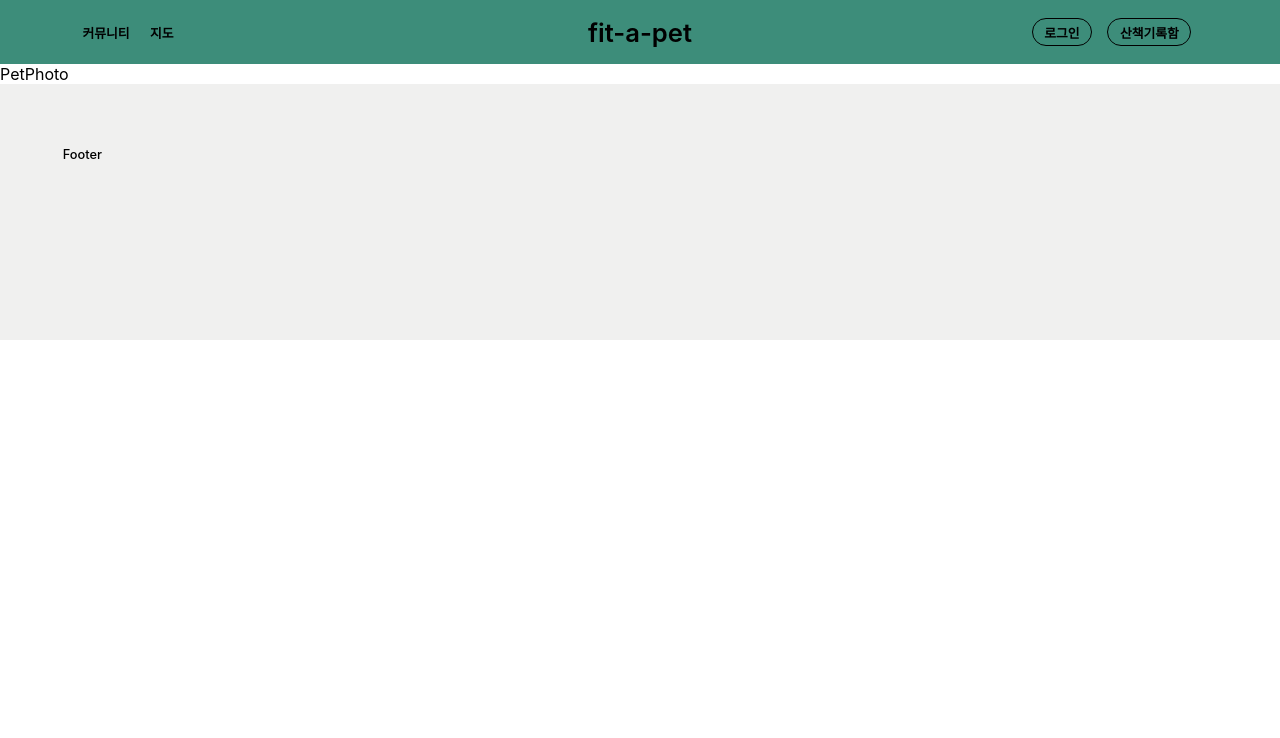
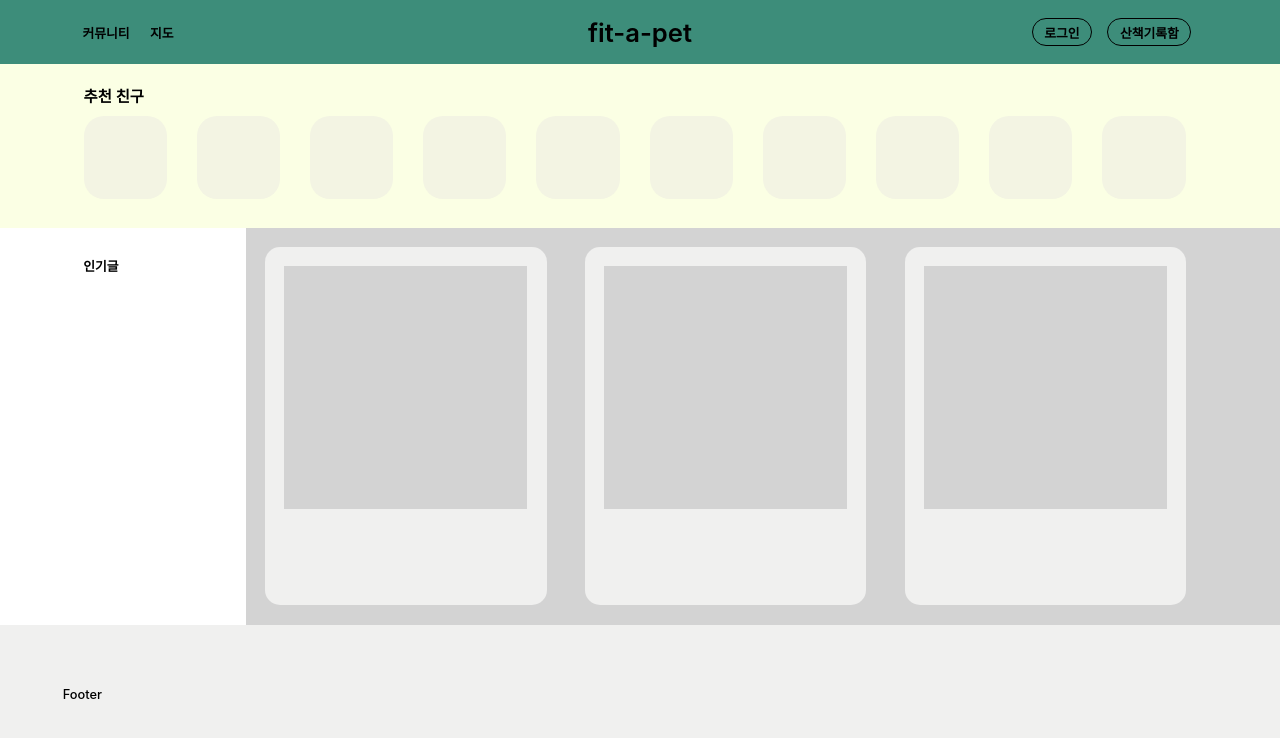
Before and after one commit to umhye1/Fit-a-PetFE, a React (Create React App) app: page /petphoto in a window 1280 px wide. Shown: the top 738 px of the page. Built offline with nearby package versions, Linux system fonts and the light colour scheme.

Commit message:
ui/community - 커뮤니티 수정

```diff
--- /dev/null
+++ b/src/components/Card/Card.jsx
@@ -0,0 +1,49 @@
+import React from 'react'
+import styled from 'styled-components'
+
+const Container = styled.div`
+    width: 100%;
+`;
+
+const CardContainer = styled.div`
+    display: flex;
+    flex-direction: row;
+    width: 72.8vw;
+    justify-content: space-between;
+`;
+
+const CardBox = styled.div`
+    display: flex;
+    flex-direction: column;
+    align-items: center;
+    width : 22vw;
+    height: 28vw;
+    background-color: #F0F0EF;
+    border-radius: 15px;
+    margin: 1.5vw;
+`;
+
+const CardImg = styled.div`
+    width: 19vw;
+    height: 19vw;
+    margin: 1.5vw 1.5vw 0vw 1.5vw;
+    background-color: lightgray;
+`;
+
+export const Card = () => {
+  return (
+    <Container>
+        <CardContainer>
+            <CardBox>
+                <CardImg/>
+            </CardBox>
+            <CardBox>
+                <CardImg/>
+            </CardBox>
+            <CardBox>
+                <CardImg/>
+            </CardBox>
+        </CardContainer>
+    </Container>
+  )
+}
--- a/src/pages/Community/Feed/Feed.jsx
+++ b/src/pages/Community/Feed/Feed.jsx
@@ -27,8 +27,9 @@ const MainContainer = styled.div`
 const CategroyContainer = styled.div`
     display: flex;
     flex-direction: column;
-    width: 15.8vw;
-    padding: 1.5vw 0vw 0vw 4.2vw;
+    width: 13.4vw;
+    padding: 1.5vw 0vw 0vw 5.8vw;
+    flex-shrink: 0;
 `;
 const CategroyP = styled.div`
     display: flex;
@@ -48,16 +49,21 @@ const CategroyP = styled.div`
 const FeedContainer = styled.div`
     display: flex;
     flex-direction: column;
-    width: 100%;
-    padding: 1vw;
-    margin: 0vw 8vw 0vw 0vw;
+    padding: 1.5vw;
+    width: calc(100% - 19.2vw);
+`;
+
+const FeedBoxTitle = styled.div`
+    font-size: 1.2vw;
+    font-weight: 600;
+    padding: 1vw 1vw 1vw 0vw;
 `;
 
 const FeedBox = styled.div`
     display: flex;
     flex-direction: column;
     padding: 0.7vw;
-    margin: 0.3vw;
+    margin: 0.3vw 6.25vw 0.3vw 0vw;
     border: 0.08vw solid #3D8D7A;
 
 `;
@@ -85,6 +91,7 @@ const Feed = () => {
                 <CategroyP>산책로 추천</CategroyP>
             </CategroyContainer>
             <FeedContainer>
+                <FeedBoxTitle>동네 생활 자유 게시판</FeedBoxTitle>
                 <FeedBox>
                     <FeedTitle>안뇽ㅎㅎ</FeedTitle>
                     <FeedP>처음뵙겠습니당ㅋㅋ</FeedP>
--- a/src/pages/Community/PetPhoto/PetPhoto.jsx
+++ b/src/pages/Community/PetPhoto/PetPhoto.jsx
@@ -1,9 +1,69 @@
 import React from 'react'
+import styled from 'styled-components';
 import RecommendWalkMate from '../RecommendWalkMate/RecommendWalkMate';
+import { Card } from '../../../components/Card/Card';
+
+const CommunityContainer = styled.div`
+  display: flex;
+  width: 100%;
+  background-color: #FBFFE4;
+  flex-direction: column;
+
+`;
+
+const MainContainer = styled.div`
+    display: flex;
+    flex-direction: row;
+    background-color: white;
+
+`;
+
+const CategroyContainer = styled.div`
+    display: flex;
+    flex-direction: column;
+    width: 13.4vw;
+    padding: 1.5vw 0vw 0vw 5.8vw;
+    flex-shrink: 0;
+`;
+
+const CategroyP = styled.div`
+    display: flex;
+    padding: 0.7vw;
+    font-weight: 600;
+    font-size: 1vw;
+    &:visited {
+        color: #3D8D7A;
+    }
+    &:hover {
+        color: #3D8D7A;
+    }
+    &:active {
+        color: #3D8D7A;
+    }
+`;
+
+const PetPhotoContainer= styled.div`
+    width: 100%;
+    background-color: lightgray;
+    width: calc(100% - 19.2vw);
+`;
+
+
 
 const PetPhoto = () => {
   return (
-    <div>PetPhoto</div>
+    <CommunityContainer>
+        <RecommendWalkMate/>
+        <MainContainer>
+            <CategroyContainer>
+                <CategroyP>인기글</CategroyP>
+            </CategroyContainer>
+            <PetPhotoContainer>
+                <Card/>
+            </PetPhotoContainer>
+
+        </MainContainer>
+    </CommunityContainer>
   )
 }
 
--- a/src/pages/Community/RecommendWalkMate/RecommendWalkMate.jsx
+++ b/src/pages/Community/RecommendWalkMate/RecommendWalkMate.jsx
@@ -11,7 +11,7 @@ const Container = styled.div`
 const TitleBox = styled.div`
     font-size: 1.2vw;
     font-weight: 600;
-    padding: 0.6vw 0vw 0vw 2vw;
+    padding: 0.5vw 0vw 0.2vw 3.75vw;
 `;
 
 const FriendBox = styled.div`
@@ -22,14 +22,16 @@ const FriendBox = styled.div`
 const PhotoContainer = styled.div`
     display: flex;
     flex-direction: row;
+    margin: 0.6vw 0vw 1.2vw 3.75vw;
+    width: 86.1vw;
+    justify-content: space-between;
 `;
 
 const PhotoBox = styled.div`
     width : 6.5vw;
     height: 6.5vw;
-    background-color: #F0F0EF;
+    background-color: #F3F4E3;
     border-radius: 20px;
-    margin: 1.4583vw;
 `;
 
 const RecommendWalkMate = () => {
```
